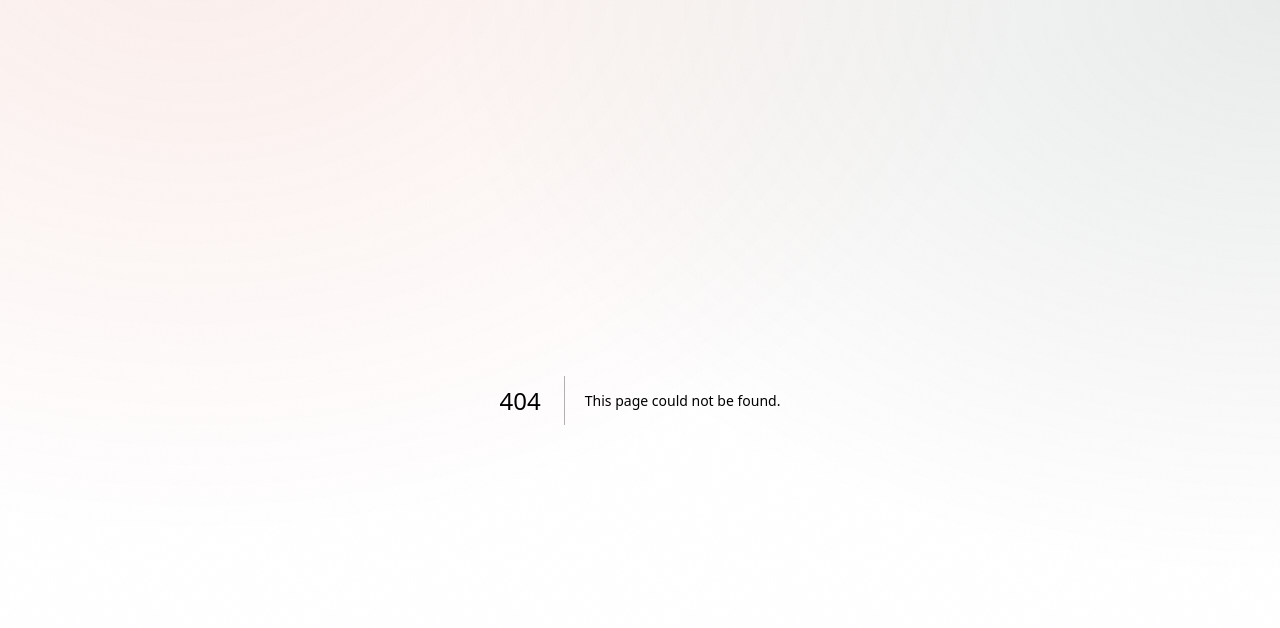
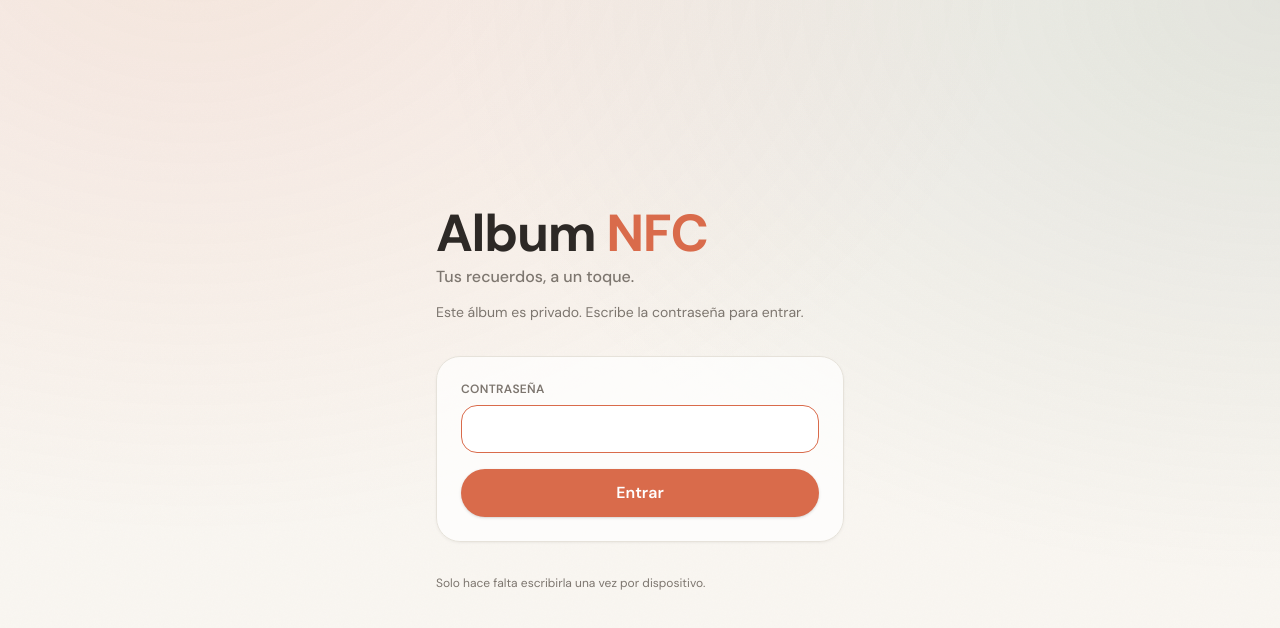
Before and after one commit to arturonavarretejimenez/mis-viajes, a Next.js app: page /login in a window 1280 px wide. Before the commit this address had no page. Shown: the top 628 px of the page. Built offline with nearby package versions, Linux system fonts and the light colour scheme.

Commit message:
Create page.tsx

```diff
--- /dev/null
+++ b/app/login/page.tsx
@@ -0,0 +1,38 @@
+import { BrandLockup } from "@/components/brand-lockup";
+import { LoginForm } from "@/components/login-form";
+import { safeNextPath } from "@/lib/auth";
+
+export const metadata = {
+  title: "Entrar",
+  robots: { index: false, follow: false },
+};
+
+export default async function LoginPage({
+  searchParams,
+}: {
+  searchParams: Promise<{ next?: string | string[] }>;
+}) {
+  const params = await searchParams;
+  const next = safeNextPath(
+    Array.isArray(params.next) ? params.next[0] : params.next,
+  );
+
+  return (
+    <main className="mx-auto flex w-full max-w-md flex-1 flex-col justify-center gap-8 px-5 py-16">
+      <div className="flex flex-col gap-3">
+        <BrandLockup size="lg" showTagline href={null} />
+        <p className="text-sm leading-relaxed text-muted-foreground">
+          Este álbum es privado. Escribe la contraseña para entrar.
+        </p>
+      </div>
+
+      <div className="rounded-3xl border border-surface-border bg-blanco/70 p-5 shadow-sm shadow-piedra/5 sm:p-6">
+        <LoginForm next={next} />
+      </div>
+
+      <p className="text-xs leading-relaxed text-muted-foreground">
+        Solo hace falta escribirla una vez por dispositivo.
+      </p>
+    </main>
+  );
+}
```
